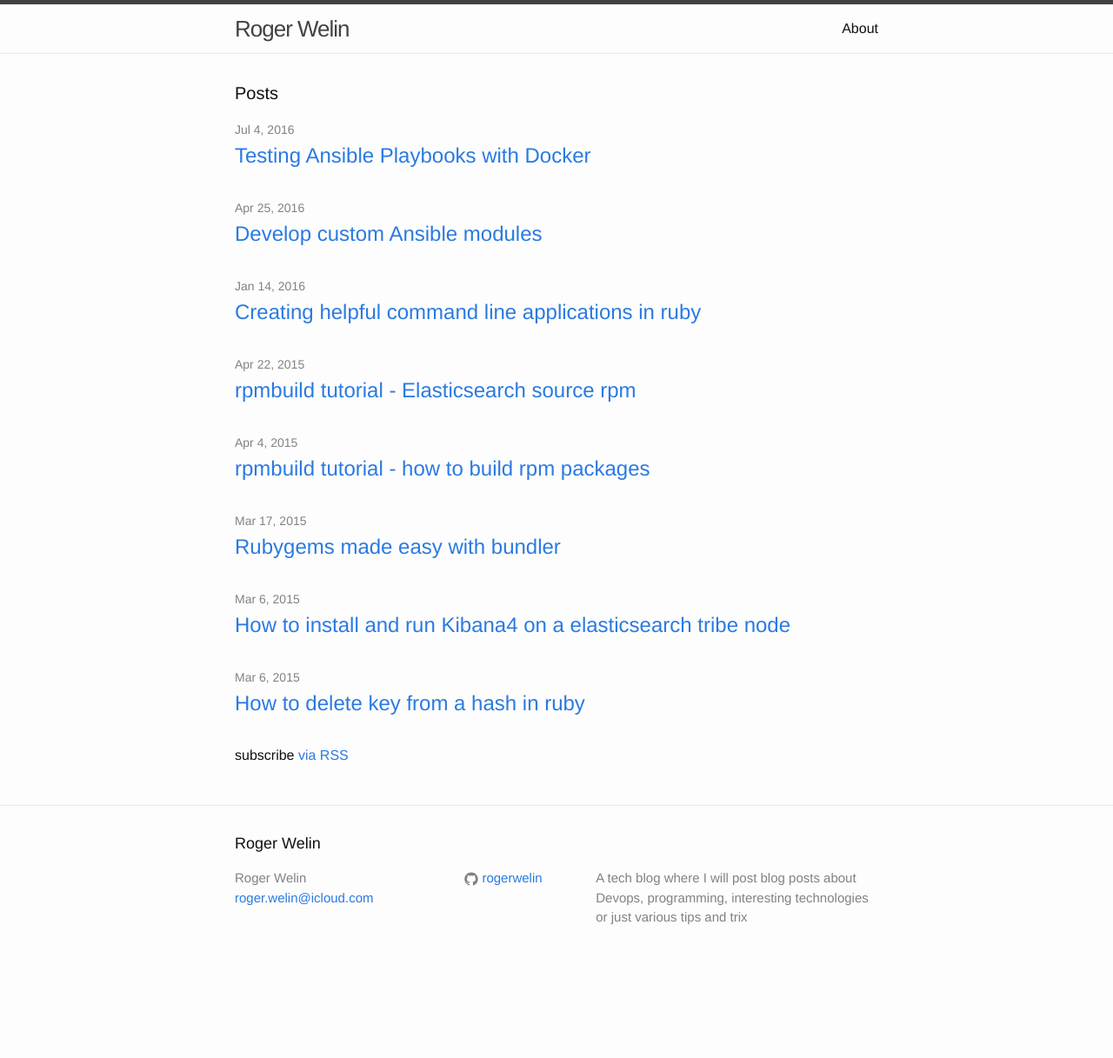
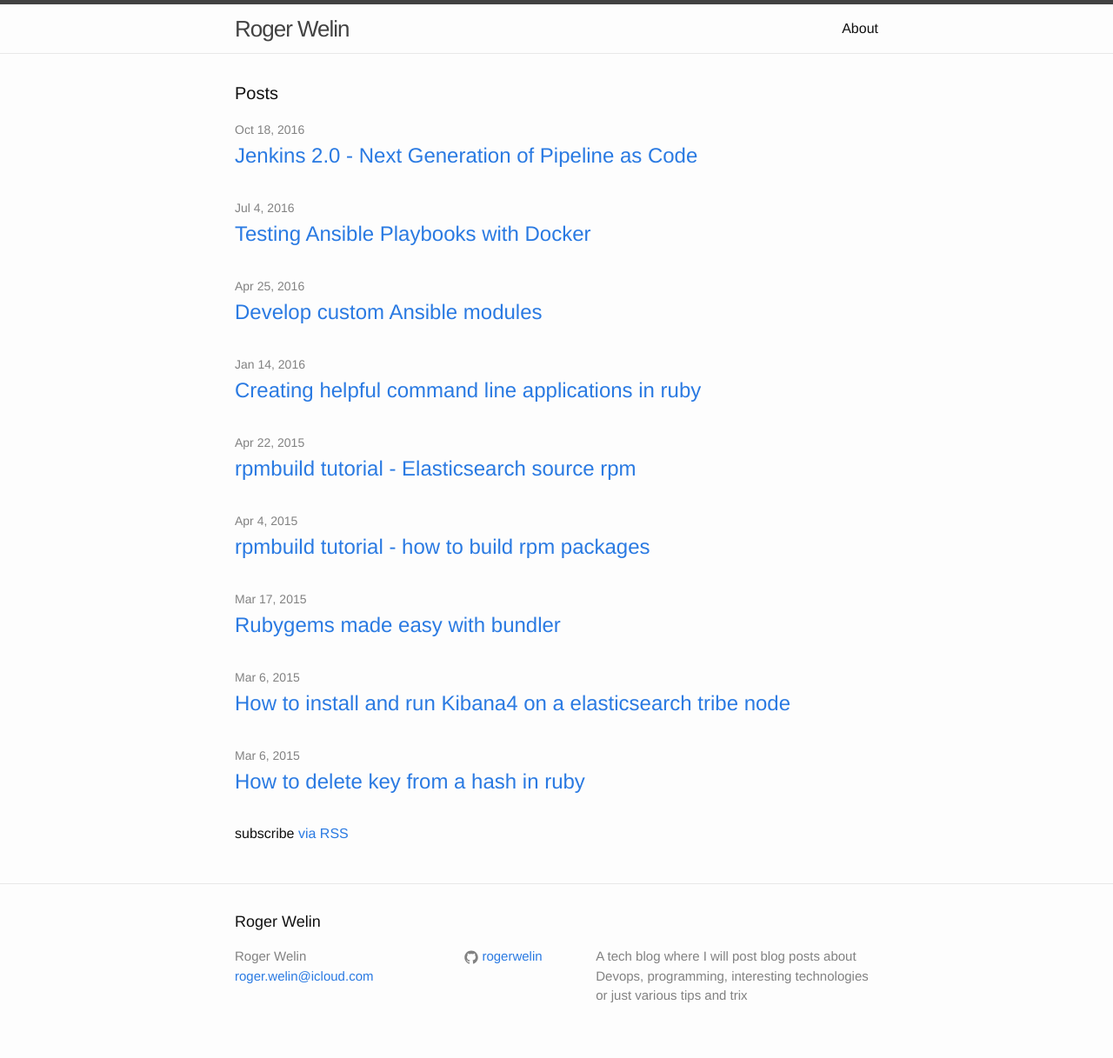
Before and after one commit to rogerwelin/rogerwelin.github.io, a Jekyll site: the page built from index.html, in a window 1280 px wide. Shown: the whole page at 87% size. Built offline with Jekyll 4.4.1, drawn with Linux system fonts in a browser that asks for light colours; before the commit the page ends 1127 px from its top, so only the background shows below that; some of the changed lines change nothing that is shown.

Commit message:
emojis and new blog post

```diff
--- a/_config.yml
+++ b/_config.yml
@@ -9,3 +9,5 @@
 # Build settings
 markdown: kramdown
 exclude: [vendor]
+gems:
+  - jemoji
--- /dev/null
+++ b/_posts/2016-10-18-jenkins2.0-next-generation-of-pipeline-as-code.markdown
@@ -0,0 +1,222 @@
+---
+layout: post
+comments: true
+title:  "Jenkins 2.0 - Next Generation of Pipeline as Code"
+date:   2016-10-18 18:43:43
+categories: jenkins continuous-delivery
+---
+
+## Introduction
+I’ve recently been working with the new pipeline plugin dsl in Jenkins 2.0 and the more I work with it the more I like it - I truly believe that it’s the next generation of pipeline as code even though it has some limitations and gotchas that I will describe.
+
+
+## A brief history of pipelines and job generation in Jenkins
+Pre Jenkins 2.0 was simply put not designed for complex Continuous Delivery pipelines. What the community created with plugins such as [Build pipeline plugin](https://wiki.jenkins-ci.org/display/JENKINS/Build+Pipeline+Plugin) and [Delivery pipeline plugin](https://wiki.jenkins-ci.org/display/JENKINS/Delivery+Pipeline+Plugin) was basically a hack, sewing together separate jobs by passing parameters to them. While functionally it was basically just a big ugly hack underneath with lot of overhead.
+
+And let’s talk about the way to generate these pipelines. A common solution was to have template jobs that was used every time when creating new component pipelines. This is a maintenance nightmare, no code stored in scm, all local in Jenkins, forks of the templates occurred so you’ll end up with several template generators that have diverged from another.
+
+Enter **job dsl**! Originally created by netflix, this plugin actually gave us a way to generate jobs using a groovy dsl. That actually let us have all the job config stored as code. Here’s a simple example taken directly from the projects GitHub page:
+
+
+{% highlight groovy %}
+def gitUrl = 'git://github.com/jenkinsci/job-dsl-plugin.git'
+
+job('PROJ-unit-tests') {
+  scm {
+    git(gitUrl)
+  } triggers {
+    scm('*/15 * * * *')
+  } steps {
+    maven('-e clean test')
+  }
+}
+{% endhighlight %}
+
+
+While this was awesome the jobs created was still translated to xml files. And it didn’t solve the headache of having several jobs tied together by passing parameters. And the job dsl programs themselves usually bloats up considerably. Many plugins are supported in job dsl but those who aren’t gave you a real headache, the solution for those was to directly manipulate the underlying xml of the Jenkins config.xml, here’s an example that I had to solve, i.e. set the sonar variable JobAdditionalProperties to the sonar publisher:
+
+
+
+{% highlight xml %}
+configure { project ->
+	project /
+		publishers /
+		'org.jenkins__ci.plugins.flexible__publish.FlexiblePublisher' /
+		publishers /
+		'org.jenkins__ci.plugins.flexible__publish.ConditionalPublisher' /
+		publisherList /
+		'hudson.plugins.sonar.SonarPublisher' /
+		jobAdditionalProperties(‘...')
+}
+{% endhighlight %}
+
+This gets old… real fast! Embarrassingly it took me half a day and a stack overflow post to figure out. I still think the maintainers of the project are doing a great job so I'm not out to bash them here.
+
+## Jenkins 2.0 - Pipelines as first class citizens
+So what’s the fuzz about the pipelines in Jenkins 2.0? Well, the main improvement in Jenkins 2.0 is that pipelines are built in as first class citizens. We no longer need to create 10 different job for every component and knot them together, one job can describe the whole pipeline. This brings far less overhead. I think that the pipeline plugin expands on what job dsl plugin first achieved and goes way further.
+
+With the Jenkinsfile you can describe the whole pipeline in a groovy dsl, let’s take a look at a simplistic Jenkinsfile:
+
+
+{% highlight groovy %}
+node('master') {
+  stage('checkout and build') {
+    try {
+      checkout scm
+      env.PATH = "${tool 'Maven 3'}/bin:${env.PATH}"
+      sh 'mvn clean install'
+    } catch (e) {
+      currentBuild.result = 'FAILURE'
+      throw e
+    } finally {
+      step([$class: 'WsCleanup', cleanWhenFailure: false])
+    }
+  }
+}
+{% endhighlight %}
+
+
+Example above runs the stage on the master node, checks out code from scm and runs maven clean install. We add a try/catch/finally block which enables us to clean up the workspace only if it did not fail. This is actually pretty sweet - we both get the pipeline visualisation for free and we can define the build logic in a programmatic fashion.
+
+So how should you use the Jenkinsfile? The first obvious thought is that each dev team put a Jenkinsfile in their components repo, describing their pipeline a´la travis ci. If you're not a small organisation I don’t think this is ideal at all. Continuous Delivery pipelines tend to get complex, and the Jenkinsfile can easily swell to 500 loc or even more. Also I don’t think that dev teams should put to much focus into writing the dsl, and you still risk having the pipelines diverging and there is no code-reuse at all with this approach.
+
+So what is a better choice then? My firm belief is: use the global lib plugin!
+
+
+## Global Lib Plugin / Shared Pipeline Libraries
+This [plugin](https://github.com/jenkinsci/workflow-cps-global-lib-plugin) allows you to create a shared code library repo stored in scm that can be used by all pipeline jobs (aka Jenkinsfile), which enables us to not reinvent the wheel every time and keep the code DRY. Basically we can create a single big modualarized program that handle all the logic in your organizations CD pipeline. This let's us also say goodbye to all the brittle shell scripts that many of us have :facepunch:
+
+Lets take a look at setting this up:
+
+Define the scm url to your global library in Jenkins at:  *Manage Jenkins >> Configure System >> Global Pipeline Libraries*. Give it a name (I’ll use codemonkeyLib here) and define the scm url.
+Next set up the directories: the project uses a standard java directory structure like example below:
+
+
+{% highlight bash %}
+roger@MacBook-Pro:~$ tree .
+src
+└── org
+    └── codemonkey
+        ├── builder
+        │   ├── Gradle.groovy
+        │   └── Maven.groovy
+        ├── docker
+        │   ├── Docker.groovy
+        │   └── Kubernetes.groovy
+        ├── scm
+        │   └── Git.groovy
+        └── utilities
+            └── RestCaller.groovy
+{% endhighlight %}
+
+And a groovy class can look like this (src/codemonkey/smc/Git.groovy):
+
+{% highlight groovy %}
+class Git implements Serializable {
+  String branch
+  def stages
+
+  Git(stages) {
+    this.branch = stages.env.branch
+    this.stages = stages
+  }
+
+  def checkout() {
+    stages.echo 'checking out code from scm..'
+    //checkout scm here, ie. stages.checkout...
+  }
+}
+{% endhighlight %}
+
+
+Basically all valid Groovy code is okay except some limitations that I will describe soon. This class can be imported and used in the Jenkinsfile script like this:
+
+
+{% highlight groovy %}
+@Library('codemonkeyLib')
+import se.codemonkey.scm.Git
+
+withEnv(["branch"="master"])
+
+node('master') {
+  stage('checkout and build') {
+    def branch
+    def git = new se.codemonkey.scm.Git(this)
+    git.checkout()
+  }
+}
+{% endhighlight %}
+
+
+The *@Library* annotation we earlier defined tells Jenkins to check out this repo from scm, we can then import the classes we want and instantiate objects and run methods. Note that to be able to run dsl-specific stuff in your library classes you need to instantiate the object with the instance of the script (i.e this). We define that as stages in the constructor in the example above. This enable us to put all logic into the library classes and use the Jenkinsfile/script as a base template how the structure of the pipeline will look like.
+
+
+## What about the job dsl plugin?
+So is the job dsl plugin totally deprecated now? Well, from my point of view no, although it will play a minor role. Let me explain: while the pipeline dsl is great we still need a way to generate new jobs and I have not found a good solution for that in the pipeline dsl. The job dsl plugin actually supports the pipeline plugin, so with a wrapper job dsl seed job we can easily create new pipeline jobs.
+
+Take the following scenario: we have a json file in scm that teams describe teams pipelines, changes in this file triggers a job-dsl seed job in Jenkins that generates new pipeline jobs. It can look like this:
+
+
+{% highlight groovy %}
+import groovy.json.JsonSlurper;
+
+class JobGenerator {
+  def static Add(job, url) {
+    job.with {
+      environmentVariables {
+        env('scm', url)
+      }
+    }
+    return job
+  }
+}
+
+def returnType(name) {
+  def result
+  switch(name) {
+    case 'springboot':
+      result = 'pipeline-types/workflow.groovy'
+    break
+    case 'tomcat':
+      result = 'pipeline-types/workflow2.groovy'
+    break
+  }
+  return result
+}
+
+def SomeThing(String project, String name, String url, String builder) {
+
+  folder("$project") {
+    displayName(project)
+  }
+
+  def type = returnType(name)
+
+  def myJob = pipelineJob("$project/$name")
+  myJob = JobGenerator.printStuff(myJob, url, builder)
+
+  myJob.with {
+    definition {
+      cps {
+        script(readFileFromWorkspace(type))
+	sandbox()
+      }
+    }
+  }
+}
+
+def InputJson = new JsonSlurper().parseText(readFileFromWorkspace("pipeline.json"))
+def Project = InputJson.project
+
+InputJson.pipelines.each { SomeThing(Project, it.name, it.url, it.builder) }
+{% endhighlight %}
+
+
+## Pipeline plugin gotchas & limitations
+Here are some things that I find bothersome and limiting with the pipeline plugin:
+
+* You cannot use each loop in the groovy classes so you are limited to the old C-style for loop
+* Developing and testing the classes can be a bit tiresome and time consuming. Push the code, run the job and so on.
+* Strange exceptions from Jenkins sometimes
+* You cannot use superclass / subclasses that passes the instance of this from the subclass constructor with super()
+* Rebuild stages are a commercial addition, so if a build fails at the end we have to rebuild from start. You can solve this by adding try/catch and retry but I really hope we can an open source implementation soon.
```
Also changed, not shown: Gemfile.lock.
